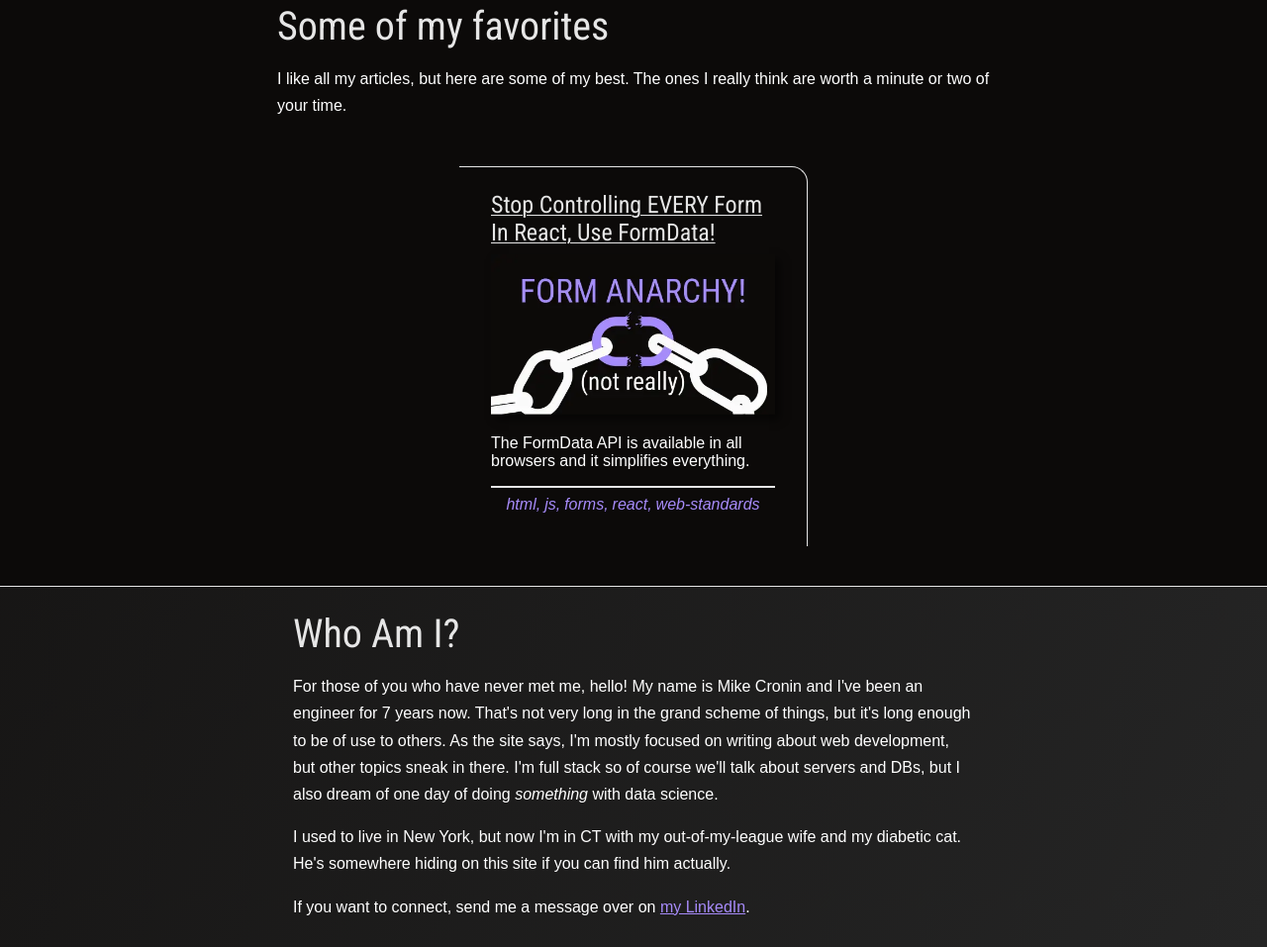
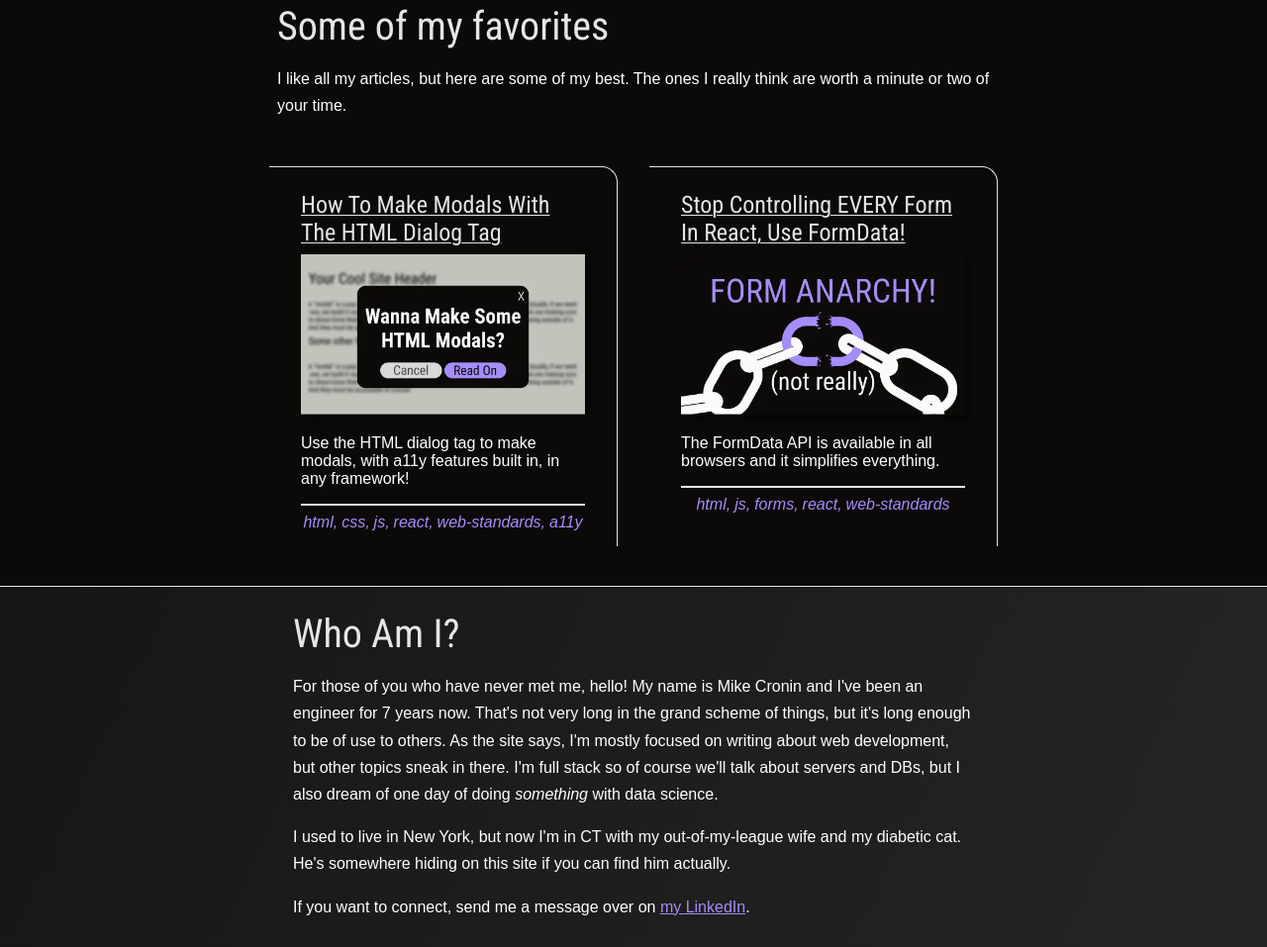
Before and after one commit to MostlyFocusedMike/mostlyfocused-site, a website built with Vite: page index.html in a window 1280 px wide. Shown: the part 1914-2871 px from the top of the page at 99% size. Built offline with nearby package versions, Linux system fonts and the light colour scheme.

Commit message:
add some favorites

```diff
--- a/index.html
+++ b/index.html
@@ -90,7 +90,7 @@
         <p>
           I like all my articles, but here are some of my best. The ones I really think are worth a minute or two of your time.
         </p>
-        <article-card-list articles="stop_controlling_react_forms"></article-card-list>
+        <article-card-list articles="stop_controlling_react_forms,html_dialog_tags"></article-card-list>
       </section>
 
       <section aria-labelledby="about-me-header">
```
